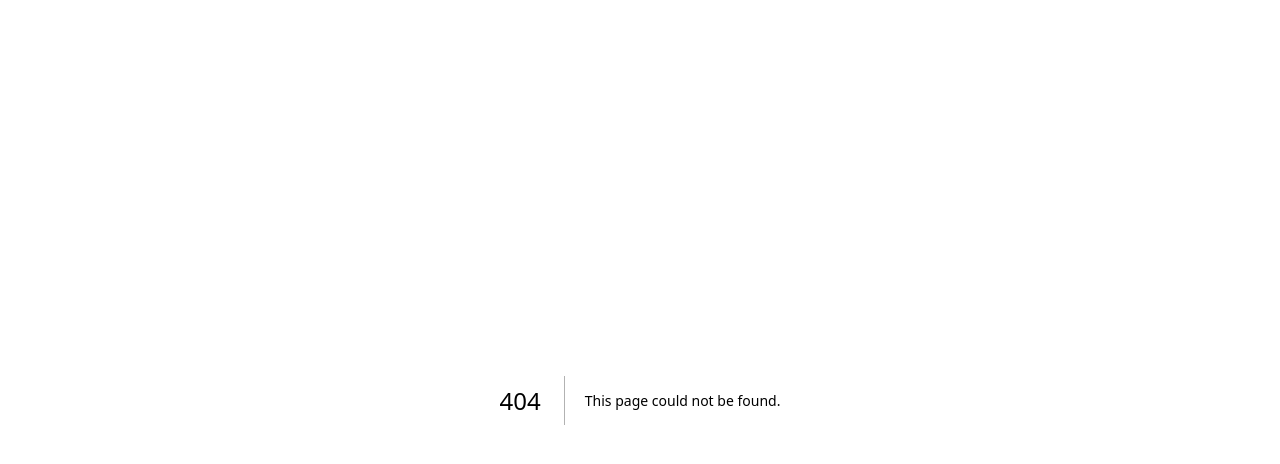
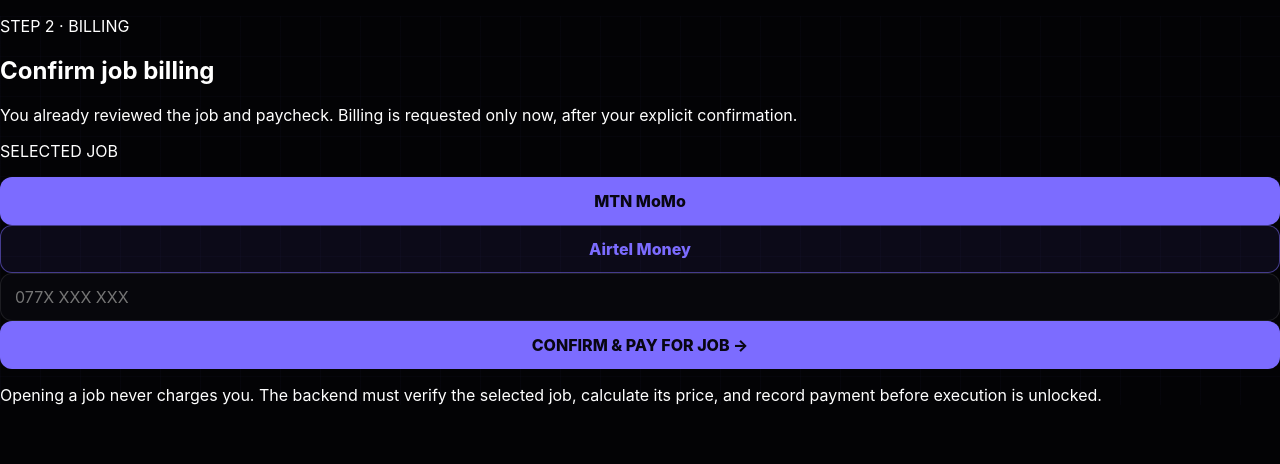
Before and after one commit to alanbata12/Solvix-ai, a Next.js app: page /billing in a window 1280 px wide. Before the commit this address had no page. Shown: the top 464 px of the page. Built offline with nearby package versions, Linux system fonts and the light colour scheme.

Commit message:
feat: add job billing after paycheck review

```diff
--- /dev/null
+++ b/app/billing/page.tsx
@@ -0,0 +1,54 @@
+"use client";
+
+import { Suspense, useState } from "react";
+import { useSearchParams, useRouter } from "next/navigation";
+import { createClient } from "../../lib/supabase/client";
+
+function BillingContent() {
+  const q = useSearchParams(), router = useRouter(), job = q.get("job") || "";
+  const [provider, setProvider] = useState<"mtn" | "airtel">("mtn");
+  const [phone, setPhone] = useState(""), [loading, setLoading] = useState(false), [error, setError] = useState("");
+
+  async function confirmBilling(e: React.FormEvent) {
+    e.preventDefault();
+    setLoading(true); setError("");
+    const supabase = createClient();
+    const { data: { session } } = await supabase.auth.getSession();
+    if (!session) { router.push("/login"); return; }
+    if (!job) { setError("No job was selected."); setLoading(false); return; }
+
+    // The server must calculate the final charge from the job ID.
+    // Never trust a price supplied by the browser.
+    const { data, error } = await supabase.functions.invoke("solvix-job-billing", {
+      body: { job_id: job, provider, phone, confirm: true }
+    });
+    if (error || data?.error) {
+      setError(error?.message || data?.error || "Billing could not be started.");
+      setLoading(false); return;
+    }
+    router.push("/jobs/" + encodeURIComponent(job) + "/status?tx=" + encodeURIComponent(data.tx_ref || ""));
+  }
+
+  return <main className="min-h-screen bg-[#050508] text-white p-4 md:p-8">
+    <section className="max-w-xl mx-auto bg-white/5 border border-violet-400/20 rounded-3xl p-6 md:p-8">
+      <p className="text-xs font-mono tracking-widest text-violet-400">STEP 2 · BILLING</p>
+      <h1 className="text-3xl font-bold mt-2">Confirm job billing</h1>
+      <p className="text-gray-400 mt-3">You already reviewed the job and paycheck. Billing is requested only now, after your explicit confirmation.</p>
+      <div className="mt-6 p-4 rounded-2xl bg-black/40 border border-white/10"><p className="text-xs text-gray-500">SELECTED JOB</p><p className="font-mono text-sm mt-1">{job}</p></div>
+      <form onSubmit={confirmBilling} className="space-y-4 mt-6">
+        <div className="grid grid-cols-2 gap-3">
+          <button type="button" className={"btn " + (provider === "mtn" ? "primary" : "")} onClick={() => setProvider("mtn")}>MTN MoMo</button>
+          <button type="button" className={"btn " + (provider === "airtel" ? "primary" : "")} onClick={() => setProvider("airtel")}>Airtel Money</button>
+        </div>
+        <input className="input" type="tel" placeholder="077X XXX XXX" value={phone} onChange={e => setPhone(e.target.value)} required />
+        <button className="btn primary w-full" disabled={loading}>{loading ? "STARTING SECURE BILLING…" : "CONFIRM & PAY FOR JOB →"}</button>
+      </form>
+      {error && <p className="error mt-4">{error}</p>}
+      <p className="text-xs text-gray-600 mt-6">Opening a job never charges you. The backend must verify the selected job, calculate its price, and record payment before execution is unlocked.</p>
+    </section>
+  </main>;
+}
+
+export default function Billing() {
+  return <Suspense fallback={<main className="min-h-screen bg-[#050508] text-white p-6"><p>Loading billing…</p></main>}><BillingContent /></Suspense>;
+}
```
